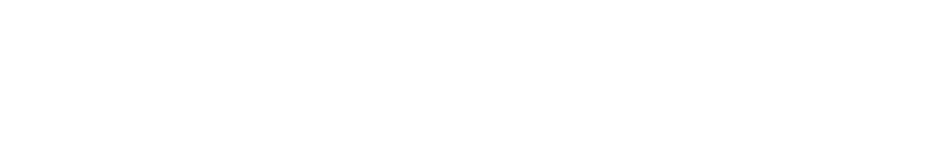
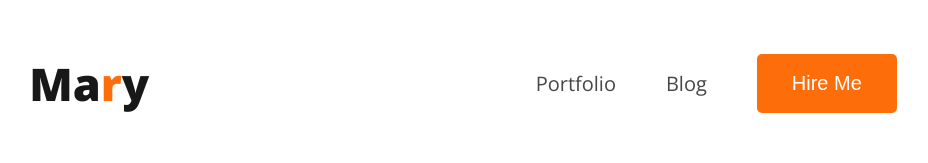
Before and after one commit to adblackhat1998/Module-5, a plain HTML site: page index.html in a window 1280 px wide. Shown: the whole page, without its empty margins (152-1080 px from the left). Drawn offline with nearby package versions, Linux system fonts and the light colour scheme.

Commit message:
set nav and hire me button

```diff
--- a/index.css
+++ b/index.css
@@ -0,0 +1,51 @@
+body {
+    font-family: 'Lato', sans-serif;
+    font-family: 'Open Sans', sans-serif;
+}
+
+.page-logo {
+    color: #181818;
+    font-size: 45px;
+    font-weight: 800;
+}
+
+nav {
+    display: flex;
+    align-items: center;
+    justify-content: space-around;
+}
+
+nav>ul {
+    display: flex;
+}
+
+nav li {
+    list-style: none;
+    margin-right: 50px;
+    display: flex;
+    align-items: center;
+    font-size: 20px;
+}
+
+nav a {
+    text-decoration: none;
+    color: #474747;
+}
+
+
+
+
+/* primary style  */
+.primary-color {
+    color: #FD6E0A;
+}
+
+.primary-btn {
+    background-color: #FD6E0A;
+    padding: 18px 35px;
+    border: 0px;
+    border-radius: 5px;
+    color: #FFFFFF;
+    font-size: 20px;
+    font-weight: 700px;
+}
--- a/index.html
+++ b/index.html
@@ -4,12 +4,32 @@
 <head>
     <meta charset="UTF-8">
     <meta name="viewport" content="width=device-width, initial-scale=1.0">
+    <!-- font family link  -->
+    <link rel="preconnect" href="https://fonts.googleapis.com">
+    <link rel="preconnect" href="https://fonts.gstatic.com" crossorigin>
+    <link href="https://fonts.googleapis.com/css2?family=Open+Sans:wght@400;800&display=swap" rel="stylesheet">
+    <!------------------------------------->
     <link rel="stylesheet" href="index.css">
-    <title>Document</title>
+    <title>Web Developer Portfolio</title>
 </head>
 
 <body>
+    <header>
+        <nav>
+            <h3 class="page-logo">Ma<span class="primary-color">r</span>y</h3>
+            <ul>
+                <li><a href="">Portfolio</a></li>
+                <li><a href="">Blog</a></li>
+                <li><button class="primary-btn">Hire Me</button></li>
+            </ul>
+        </nav>
+    </header>
+    <main>
 
+    </main>
+    <footer>
+
+    </footer>
 </body>
 
 </html>
```
